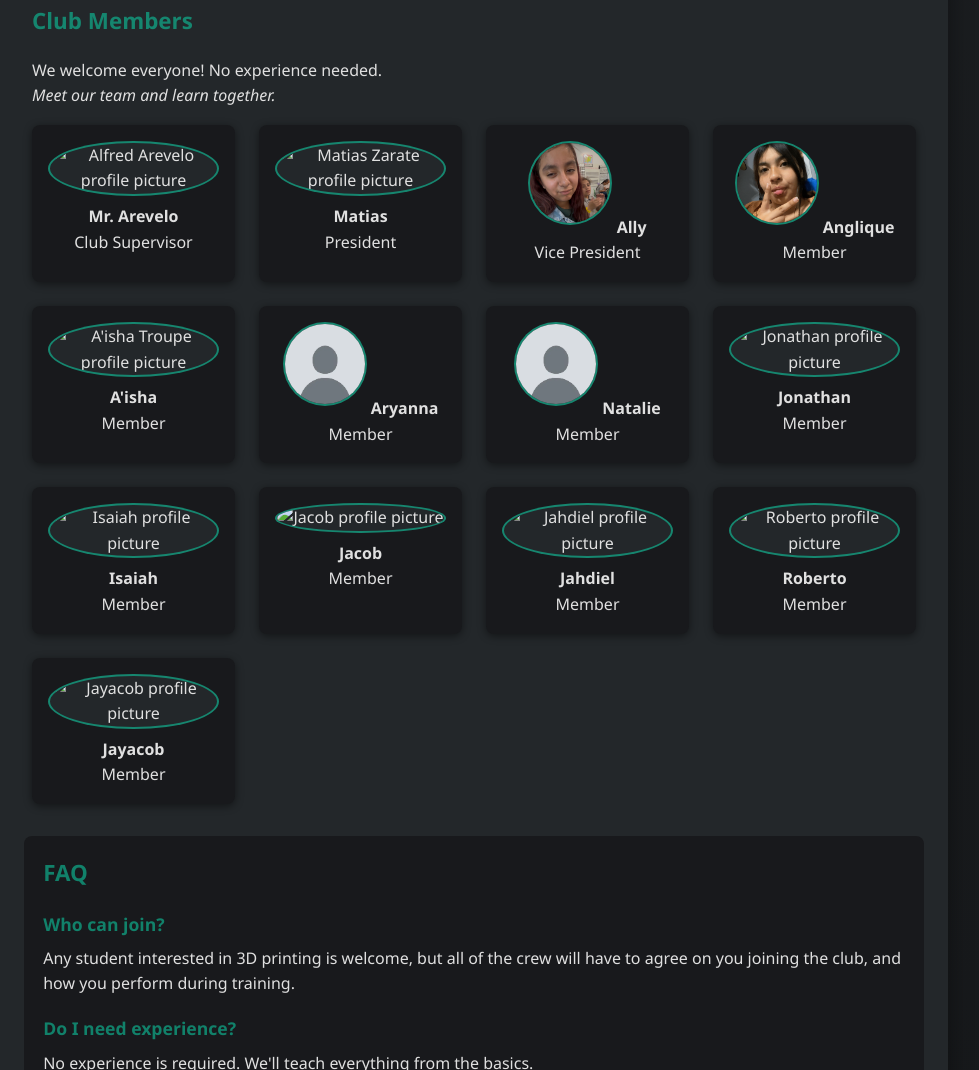
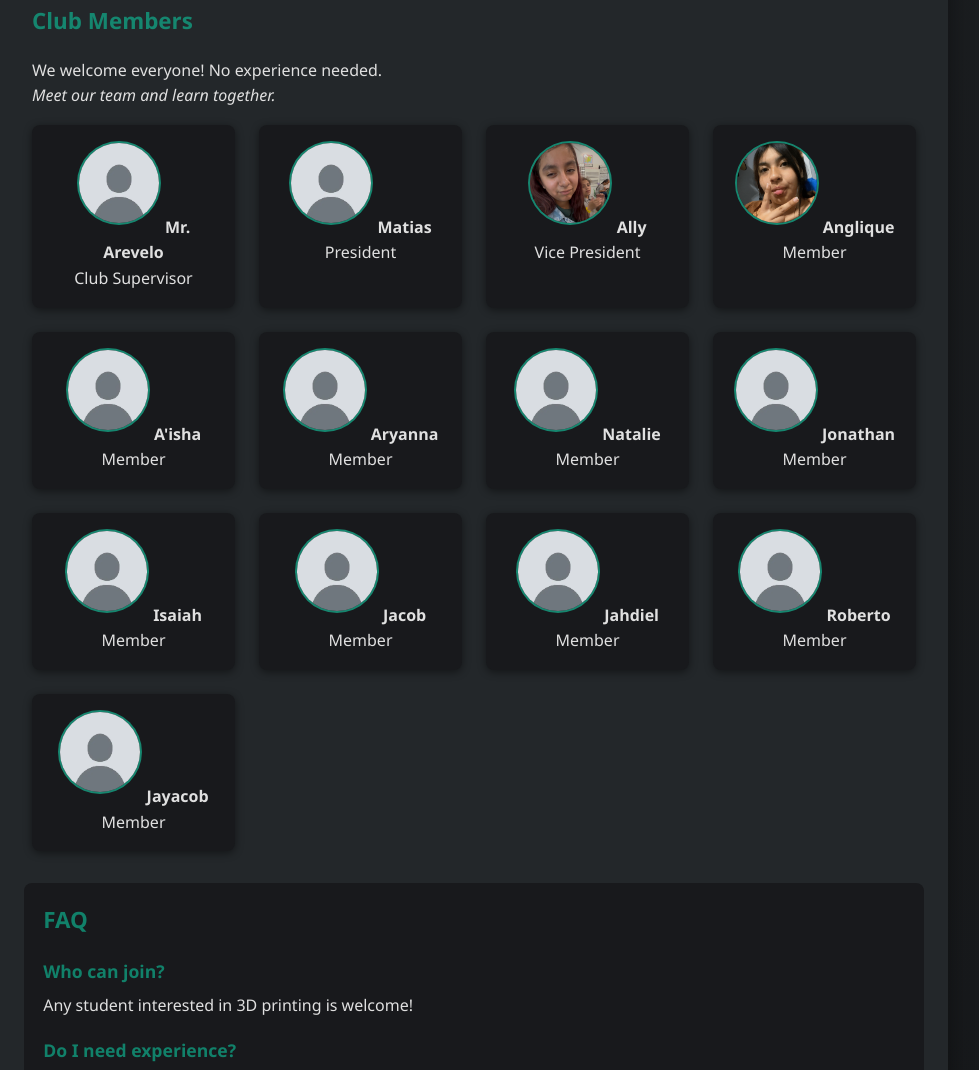
Before and after one commit to NVMS-3D-Printing-Club/NVMS-3D-Printing-Club.github.io, a plain HTML site: page index.html in a window 1280 px wide. Shown: the part 1730-2800 px from the top of the page, without its empty margins (166-1145 px from the left). Drawn offline with Linux system fonts and the light colour scheme.

Commit message:
Update index.html

```diff
--- a/index.html
+++ b/index.html
@@ -359,6 +359,7 @@
                 <li><a href="#members">Members</a></li>
                 <li><a href="#faq">FAQ</a></li>
                 <li><a href="#contact">Contact</a></li>
+                <li><a href="#forms">Print forms</a></li>
             </ul>
         </nav>
     </header>
@@ -428,14 +429,14 @@
 
 
                 <div class="member-card">
-                    <img src="Images/mrarevelopfp.png" alt="Alfred Arevelo profile picture">
+                    <img src="Images/fallbackpfp.png" alt="Alfred Arevelo profile picture">
                     <strong>   Mr. Arevelo</strong><br>
                     Club Supervisor
                 </div>
 
 
                 <div class="member-card">
-                    <img src="Images/matias.png" alt="Matias Zarate profile picture">
+                    <img src="Images/fallbackpfp.png" alt="Matias Zarate profile picture">
                     <strong>Matias</strong><br>
                     President
                 </div>
@@ -455,7 +456,7 @@
                 </div>
 
                 <div class="member-card">
-                    <img src="Images/IMG_2866.png" alt="A'isha Troupe profile picture">
+                    <img src="Images/fallbackpfp.png" alt="A'isha Troupe profile picture">
                     <strong>A'isha</strong><br>
                     Member
                 </div>
@@ -473,37 +474,37 @@
                 </div>
 
                 <div class="member-card">
-                    <img src="Images/Jonathan.png" alt="Jonathan profile picture">
+                    <img src="Images/fallbackpfp.png" alt="Jonathan profile picture">
                     <strong>Jonathan</strong><br>
                     Member
                 </div>
 
                 <div class="member-card">
-                    <img src="Images/IMG_8368.png" alt="Isaiah profile picture">
+                    <img src="Images/fallbackpfp.png" alt="Isaiah profile picture">
                     <strong>Isaiah</strong><br>
                     Member
                 </div>
 
                 <div class="member-card">
-                    <img src="Images/IMG_8369.png" alt="Jacob profile picture">
+                    <img src="Images/fallbackpfp.png" alt="Jacob profile picture">
                     <strong>Jacob</strong><br>
                     Member
                 </div>
 
                 <div class="member-card">
-                    <img src="Images/IMG_8373.png" alt="Jahdiel profile picture">
+                    <img src="Images/fallbackpfp.png" alt="Jahdiel profile picture">
                     <strong>Jahdiel</strong><br>
                     Member
                 </div>
 
                 <div class="member-card">
-                    <img src="Images/IMG_8372.png" alt="Roberto profile picture">
+                    <img src="Images/fallbackpfp.png" alt="Roberto profile picture">
                     <strong>Roberto</strong><br>
                     Member
                 </div>
 
                 <div class="member-card">
-                    <img src="Images/IMG_8370.png" alt="Jayacob profile picture">
+                    <img src="Images/fallbackpfp.png" alt="Jayacob profile picture">
                     <strong>Jayacob</strong><br>
                     Member
                 </div>
@@ -512,13 +513,13 @@
         <section id="faq" class="faq">
             <h2>FAQ</h2>
             <h3>Who can join?</h3>
-            <p>Any student interested in 3D printing is welcome, but all of the crew will have to agree on you joining the club, and how you perform during training.</p>
+            <p>Any student interested in 3D printing is welcome!</p>
             <h3>Do I need experience?</h3>
             <p>No experience is required. We'll teach everything from the basics.</p>
             <h3>How do I sign up?</h3>
             <p>Fill out the form in the contact section below.</p>
             <h3>Are you taking printing requests right now?</h3>
-            <p>At the moment not yet, we are focusing on setting up first, but you may submit orders at this time.</p>
+            <p>Yes! you may send us your order and colour with the from down below the FAQ!</p>
         </section>
         <section id="contact">
             <h2>Contact Us</h2>
@@ -528,13 +529,16 @@
                     <span style="font-weight:500;">Room:</span> Room 324 Mr. Arevalo
                 </p>
             </div>
+        <section id="forms">
             <div class="form-container">
+
                 <strong>Join our club by filling out this form:</strong>
                 <iframe src="https://docs.google.com/forms/d/e/1FAIpQLSc40F-4gQ8Xibn6PdV271i9vy3xHbullR47kOuE1WPDUeAfMA/viewform?embedded=true" loading="lazy">Loading form...</iframe>
 
                 <strong>Want to place an order? Fill out this form! Get the print link by looking through printables.com!</strong>
                 <iframe src="https://docs.google.com/forms/d/e/1FAIpQLSdfhKObvvJgItnUkQXBb6Amlof9IpPJb72eNrw2l_uAD0mtZQ/viewform?embedded=true" loading="lazy">Loading form...</iframe>
             </div>
+            <setion>
         </section>
     </main>
     <footer>
```
